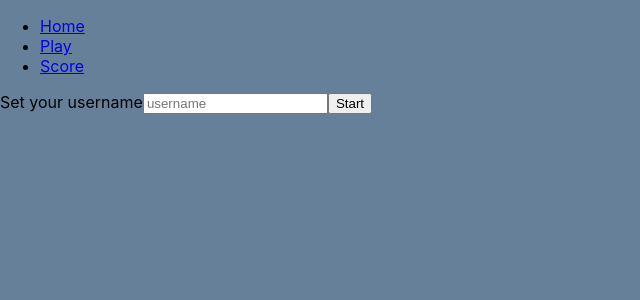
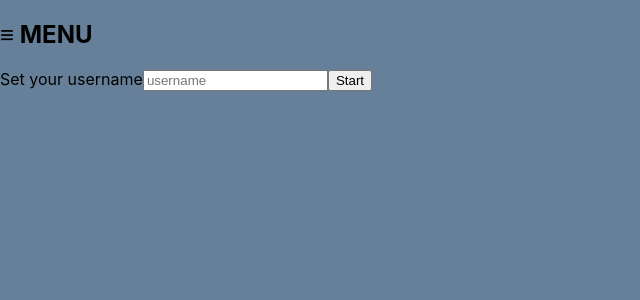
Before and after one commit to JoaoGeraldes/bullcards, a React (Create React App) app: page / in a window 1280 px wide. Shown: the top 300 px of the page, without its empty margins (0-640 px from the left). Built offline with nearby package versions, Linux system fonts and the light colour scheme.

Commit message:
Added memoization for performance

```diff
--- a/src/App.js
+++ b/src/App.js
@@ -4,37 +4,43 @@ import Play from "./components/Play";
 import Score from "./components/Score";
 
 import { BrowserRouter as Router, Switch, Route, Link } from "react-router-dom";
+import Menu from "./components/Menu";
+import { useDispatch, useSelector } from "react-redux";
+import { useMemo } from "react";
 
 function App() {
+  const state = useSelector((state) => state);
+  const dispatch = useDispatch();
+
+  /* ----------------------------- */
+  /* ---- MEMOIZED COMPONENTS ---- */
+  /* ----------------------------- */
+  const ScoreMemoized = useMemo(() => {
+    return <Score />;
+  }, [state.scoreboard]);
+
+  const PlayMemoized = useMemo(() => {
+    return <Play />;
+  }, [state.board]);
+
   return (
     <Router>
-      <div>
-        <nav>
-          <ul>
-            <li>
-              <Link to="/">Home</Link>
-            </li>
-            <li>
-              <Link to="/play">Play</Link>
-            </li>
-            <li>
-              <Link to="/score">Score</Link>
-            </li>
-          </ul>
-        </nav>
-
+      <div className="container">
+        {state.isMenuOpen && <Menu />}
+        <h2
+          style={{ cursor: "pointer" }}
+          onClick={() => dispatch({ type: "TOGGLE_MENU" })}
+        >
+          &#x02261; MENU
+        </h2>
         {/* A <Switch> looks through its children <Route>s and
         renders the first one that matches the current URL. */}
         <Switch>
           <Route path="/start">
             <Start />
           </Route>
-          <Route path="/play">
-            <Play />
-          </Route>
-          <Route path="/score">
-            <Score />
-          </Route>
+          <Route path="/play">{PlayMemoized}</Route>
+          <Route path="/score">{ScoreMemoized}</Route>
           <Route path="/">
             <Start />
           </Route>
```
